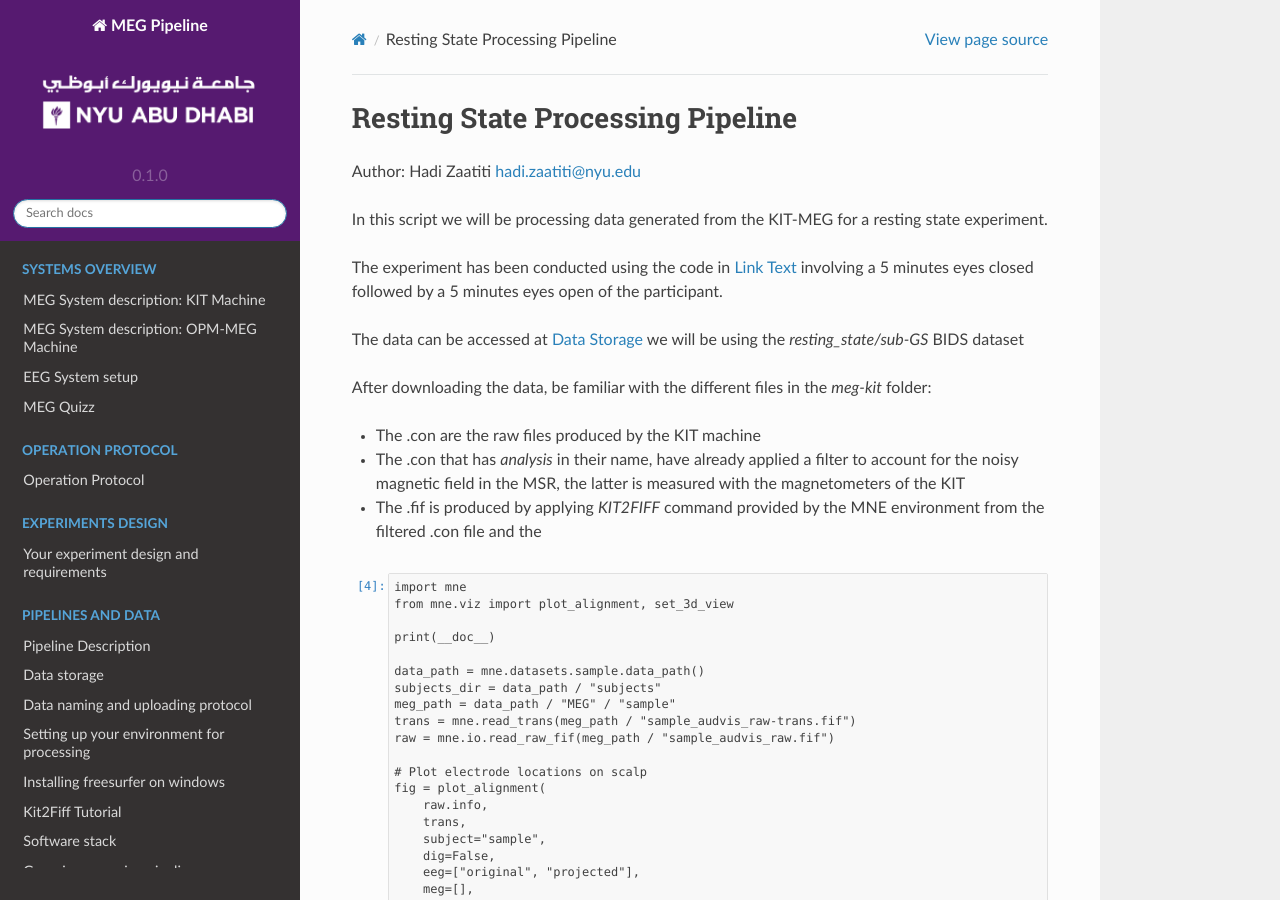
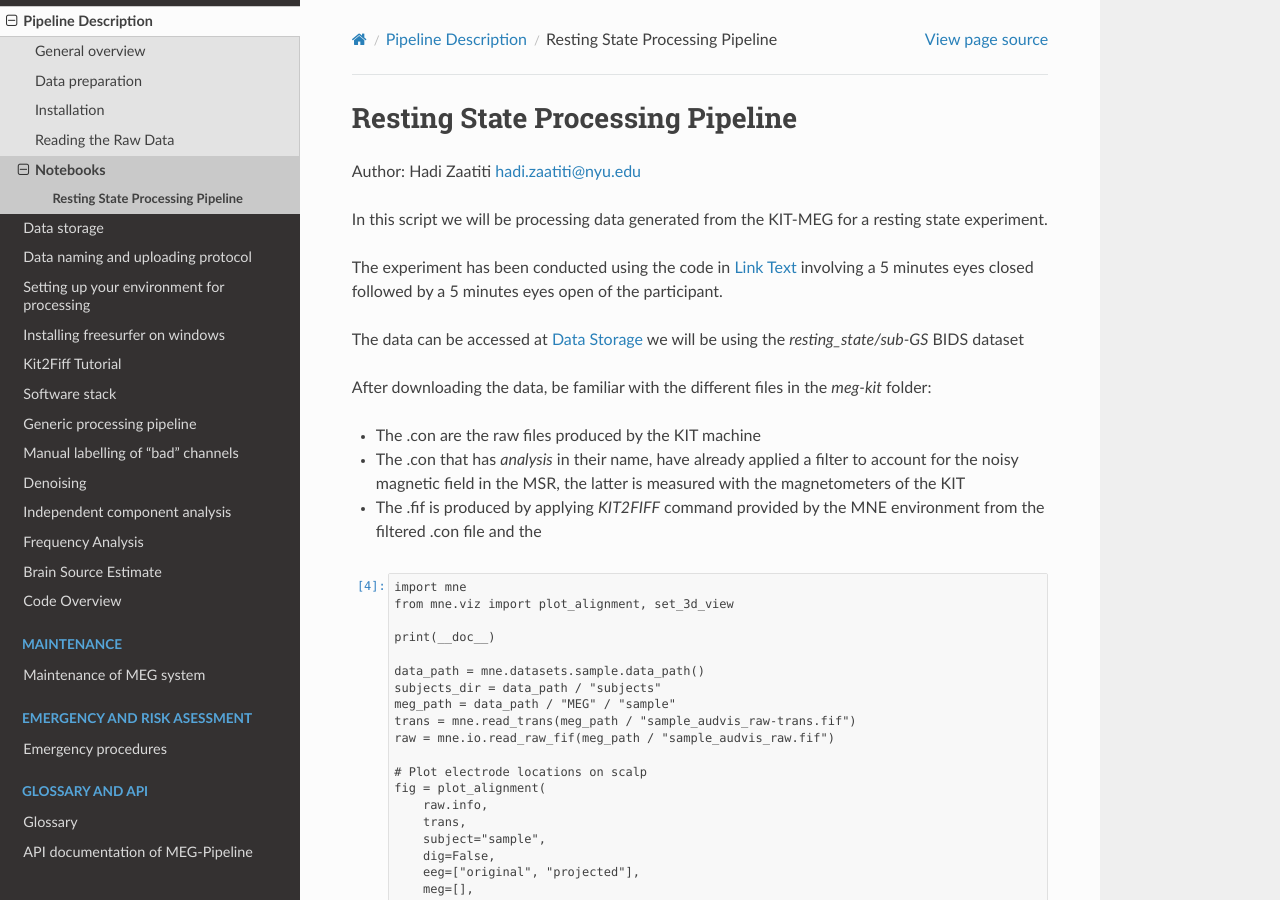
Before and after one commit to hzaatiti-NYU/meg-pipeline, a Sphinx documentation site: the page built from docs/source/4-pipeline/notebooks/test.ipynb, in a window 1280 px wide and 900 px high. Built offline with Sphinx 7.4.7 and the Read the Docs theme 2.0.0, drawn with Linux system fonts in a browser that asks for light colours; pages that are not in the unit, such as notebooks, are missing from menus.

Commit message:
change structure

```diff
--- a/docs/source/3-experimentdesign/experimentdesign.rst
+++ b/docs/source/3-experimentdesign/experimentdesign.rst
@@ -78,7 +78,7 @@ The following script triggers each event channel on the KIT from 224 to 231,
 
 `test_all_meg_channels_triggers.m <https://github.com/hzaatiti-NYU/meg-pipeline/blob/main/experiments/general/test_all_meg_channels_triggers.m>`_.
 
-.. literalinclude:: ../../experiments/general/test_all_meg_channels_triggers.m
+.. literalinclude:: ../../../experiments/general/test_all_meg_channels_triggers.m
   :language: matlab
 
 Experiments example 3: Response buttons experiment
--- a/docs/source/4-pipeline/pipelineoverview.rst
+++ b/docs/source/4-pipeline/pipelineoverview.rst
@@ -8,7 +8,7 @@ General overview
 
 
 .. raw:: html
-    :file: graphic/general_pipeline.drawio.html
+    :file: ../graphic/general_pipeline.drawio.html
 
 
 .. _installation:
@@ -53,7 +53,7 @@ The ``kind`` parameter should be either ``"raw"``, ``"fif"``,
 or ``"fll"``.
 
 
-.. literalinclude:: ../../pipeline/import_raw_data.py
+.. literalinclude:: ../../../pipeline/import_raw_data.py
   :language: python
 
 The above script will later be implemented as part of the following class :py:class:`MEGpipeline` and function :py:func:`megpipeline.get_raw_data`.
```
Also changed, not shown: docs/source/4-pipeline/__init__.py (added), docs/source/4-pipeline/notebooks/__init__.py (added), docs/source/4-pipeline/notebooks/function.png (renamed from docs/source/notebooks/function.png), docs/source/4-pipeline/notebooks/test.ipynb (renamed from docs/source/notebooks/test.ipynb).
